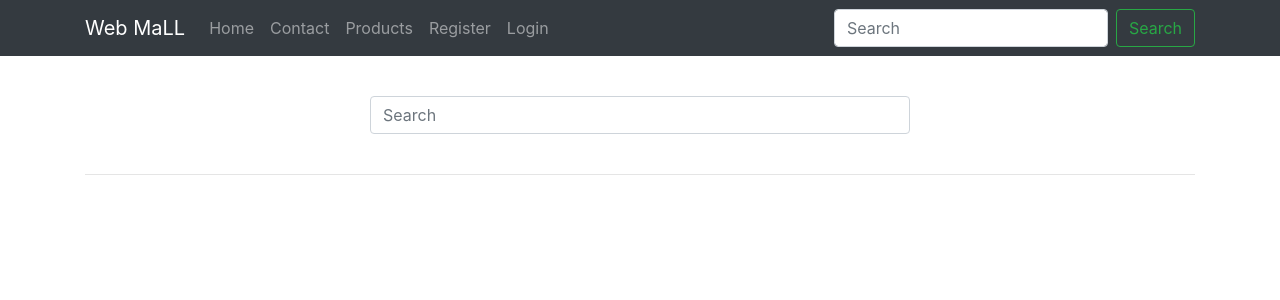
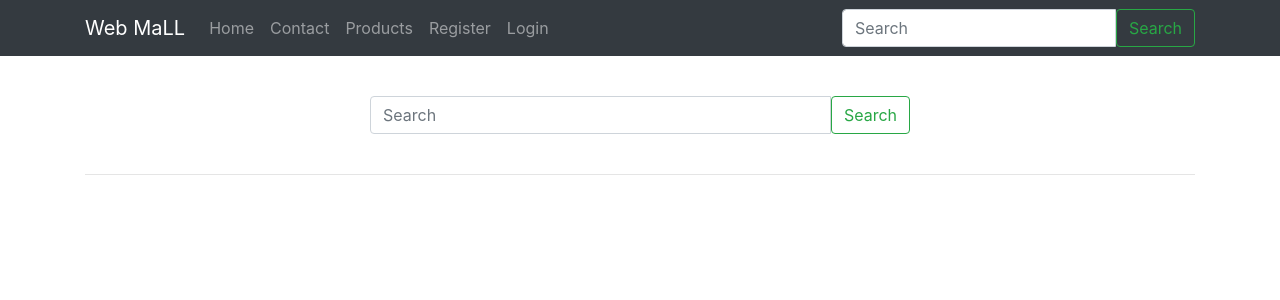
Before and after one commit to sabbirhossain540/Web-Mall, a Django app: page /search/ in a window 1280 px wide. Shown: the top 300 px of the page. Run offline with Django 3.2, Linux system fonts and the light colour scheme; data that the repository does not hold is empty; some libraries are stand-ins or nearby versions.

Commit message:
Search Form

```diff
--- /dev/null
+++ b/search/templates/search/searchForm.html
@@ -0,0 +1,10 @@
+<form method="GET" action='{% url "search:query" %}' class="form my-2 my-lg-0">
+  <div class="input-group">
+    <input class="form-control" type="search" placeholder="Search" name="q" aria-label="Search" value="{{ request.GET.q }}">
+    <span class="input-group-btn">
+      <button class="btn btn-outline-success" type="submit">Search</button>
+    </span>
+  </div>
+
+
+  </form>
--- a/search/templates/search/view.html
+++ b/search/templates/search/view.html
@@ -9,7 +9,8 @@
                 </div>
             {% else %}
                 <div class="col-12 col-md-6 mx-auto py-4">
-                    <input type="text" class="form-control" placeholder="Search">
+                    <!-- <input type="text" class="form-control" placeholder="Search"> -->
+                    {% include 'search/searchForm.html' %}
                 </div>
                 <div class="col-12">
                     <hr>
--- a/search/urls.py
+++ b/search/urls.py
@@ -4,6 +4,6 @@ from .views import SearchProductView
 
 
 urlpatterns = [
-   path('', SearchProductView.as_view(), name='list'),
+   path('', SearchProductView.as_view(), name='query'),
 
 ]
--- a/templates/base/navbar.html
+++ b/templates/base/navbar.html
@@ -36,10 +36,10 @@
         {% endif %}
 
       </ul>
-      <form class="form-inline my-2 my-lg-0">
-        <input class="form-control mr-sm-2" type="search" placeholder="Search" aria-label="Search">
-        <button class="btn btn-outline-success my-2 my-sm-0" type="submit">Search</button>
-      </form>
+
+
+
+      {% include 'search/searchForm.html' %}
     </div>
   </div>
   </nav>
```
